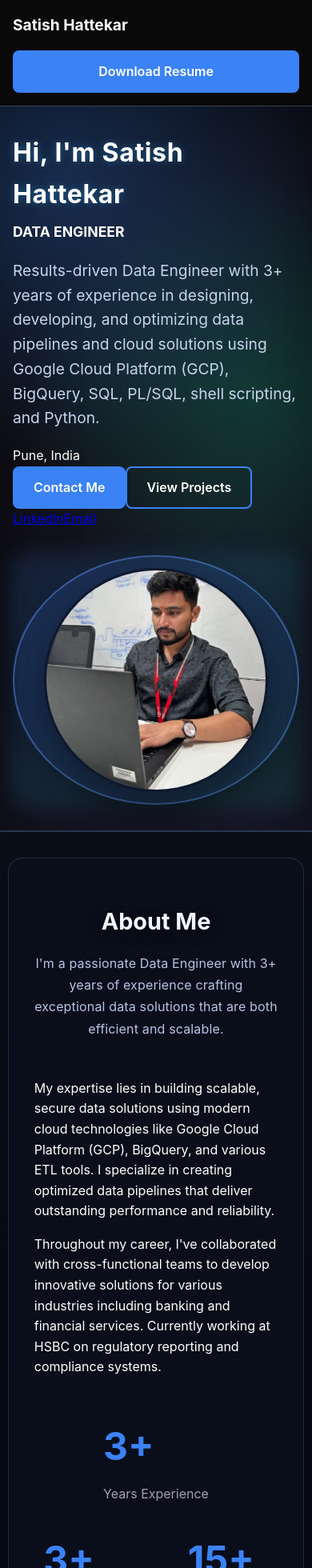
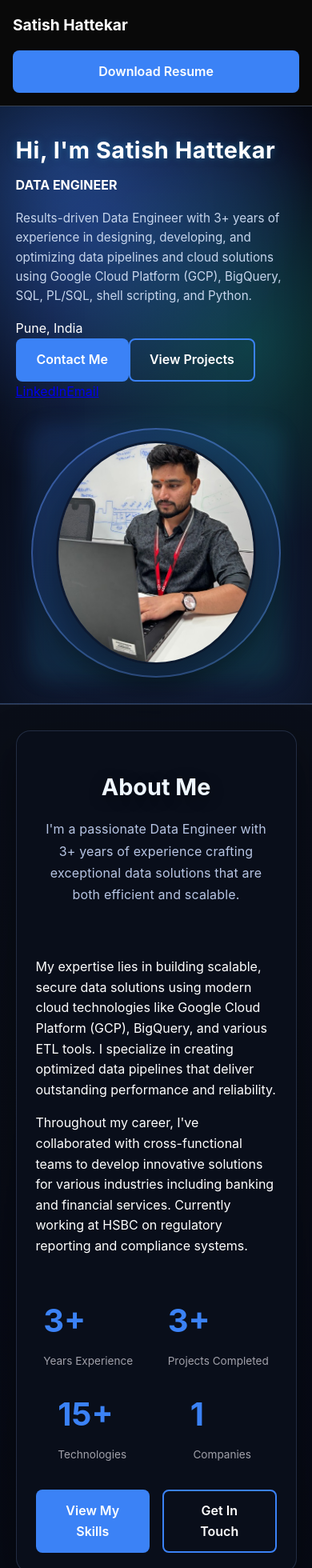
Before and after one commit to satishhattekar1997/portfolio, a React (Create React App) app: page / in a window 390 px wide. Shown: the top 1960 px of the page at 80% size. Built offline with nearby package versions, Linux system fonts and the light colour scheme.

Commit message:
Complete mobile responsive redesign - fix hero text visibility, stats alignment, and button layout

```diff
--- a/src/App.css
+++ b/src/App.css
@@ -332,11 +332,23 @@ body {
   margin: 0 auto;
 }
 
+.about-content {
+  display: grid;
+  grid-template-columns: 1fr 1fr;
+  gap: 3rem;
+  align-items: center;
+  margin-bottom: 2rem;
+}
+
+.about-text {
+  max-width: 600px;
+}
+
 .stats {
   display: flex;
   justify-content: center;
   gap: 3rem;
-  margin: 3rem 0;
+  margin: 0;
   flex-wrap: wrap;
 }
 
@@ -661,49 +673,54 @@ body {
   }
 
   .hero {
-    padding: 2rem 1rem;
-    background: linear-gradient(135deg, #0a0a0a 0%, #1a1a2e 100%);
+    padding: 2rem 0;
   }
 
   .hero-content {
-    width: 100%;
-    margin: 0 auto;
-    padding: 0;
     grid-template-columns: 1fr;
     gap: 2rem;
+    width: 90%;
+    margin: 0 auto;
   }
 
   .hero-text {
-    width: 100%;
+    max-width: 100%;
   }
 
   .hero-text h1 {
-    font-size: 2rem;
+    font-size: 1.8rem;
     margin: 0 0 0.5rem;
+    word-wrap: break-word;
   }
 
   .hero-text h2 {
-    font-size: 1.1rem;
+    font-size: 1rem;
     margin: 0 0 1rem;
   }
 
+  .hero-text p {
+    font-size: 0.95rem;
+    max-width: 100%;
+  }
+
   .hero-image {
-    width: 100%;
-    text-align: center;
+    justify-self: center;
   }
 
   .hero-image img {
-    max-width: 280px;
+    max-width: 250px;
     width: 100%;
   }
 
   .hero .cta {
-    flex-direction: column;
+    flex-direction: row;
     gap: 1rem;
+    flex-wrap: wrap;
   }
 
   .hero .cta .btn {
-    width: 100%;
+    flex: 1;
+    min-width: 140px;
   }
 
   .scroll-down {
@@ -711,7 +728,7 @@ body {
   }
 
   .container {
-    width: 95%;
+    width: 90%;
     margin: 0 auto;
   }
 
@@ -723,8 +740,53 @@ body {
     font-size: 1.8rem;
   }
 
+  .section .container {
+    padding: 1.5rem;
+  }
+
   .section-subtitle {
     font-size: 1rem;
+  }
+
+  .stats {
+    gap: 1.5rem;
+    flex-wrap: wrap;
+    justify-content: space-around;
+  }
+
+  .stat {
+    flex: 0 1 auto;
+    min-width: 80px;
+  }
+
+  .stat span {
+    font-size: 2.5rem;
+  }
+
+  .stat p {
+    font-size: 0.85rem;
+  }
+
+  .about-content {
+    grid-template-columns: 1fr;
+    gap: 2rem;
+  }
+
+  .about-text {
+    max-width: 100%;
+  }
+
+  .about-cta {
+    display: flex;
+    gap: 1rem;
+    flex-wrap: wrap;
+    justify-content: center;
+  }
+
+  .about-cta .btn {
+    flex: 1;
+    min-width: 140px;
+    text-align: center;
   }
 
   .skills-grid {
@@ -757,16 +819,11 @@ body {
     grid-template-columns: 1fr;
   }
 
-  .stats {
-    flex-wrap: wrap;
-    gap: 2rem;
-  }
-
   .experience-item {
-    padding: 1.5rem;
+    padding: 1rem;
   }
 
   .education-item {
-    padding: 1.5rem;
+    padding: 1rem;
   }
 }
```
